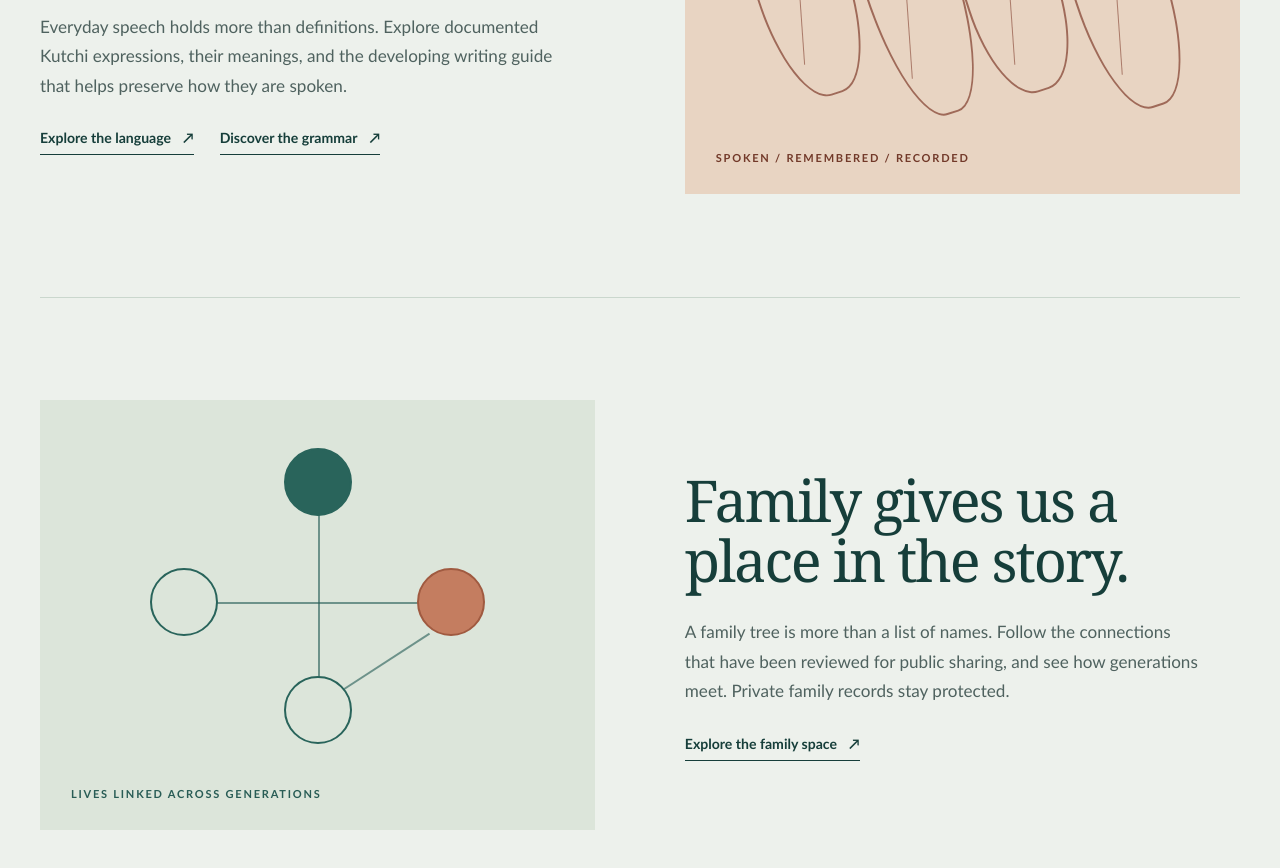
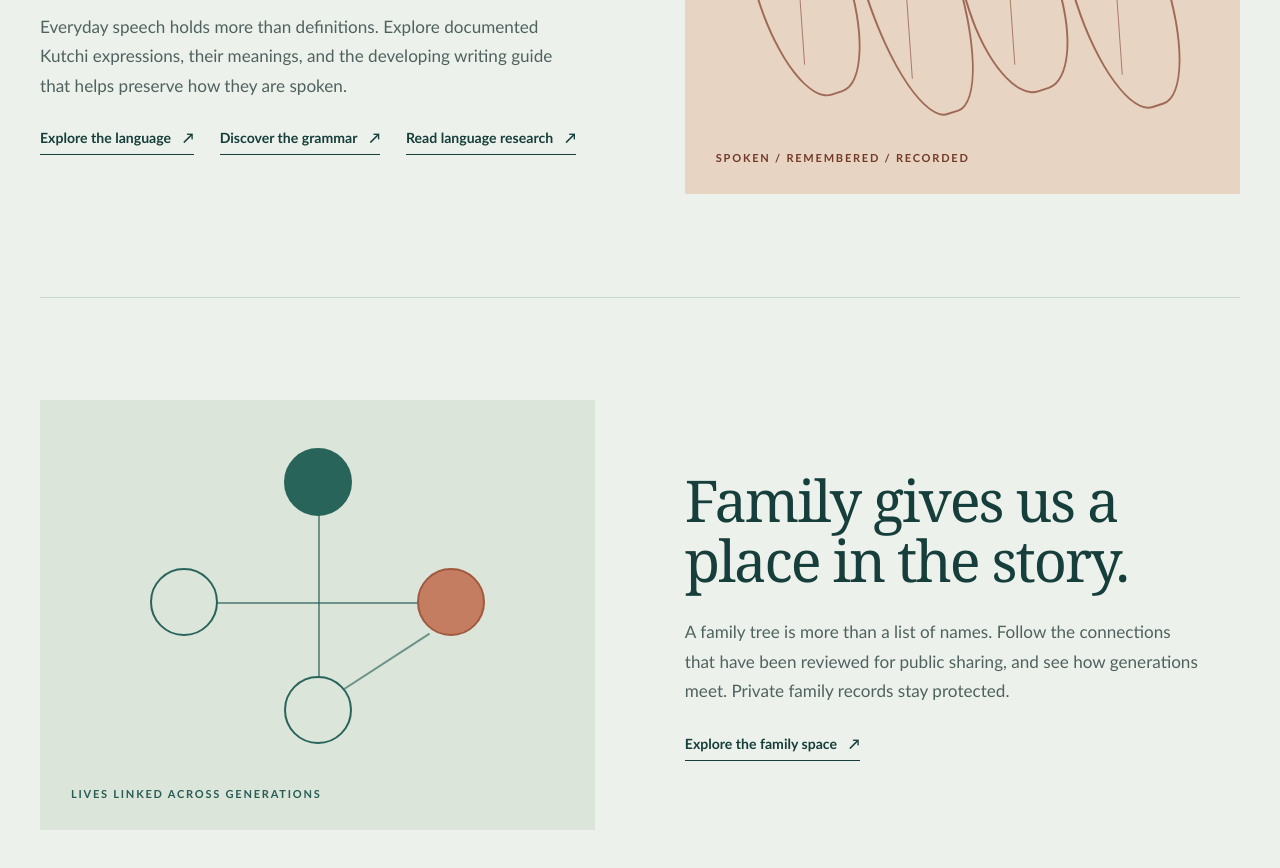
Before and after one commit to Fabdulla1/Madhaaf, a Next.js app: page / in a window 1280 px wide. Shown: the part 2260-3128 px from the top of the page. Built offline with nearby package versions, Linux system fonts and the light colour scheme; no server answers.

Commit message:
feat(language): surface illustrated research series across Madhaaf

```diff
--- a/src/app/page.tsx
+++ b/src/app/page.tsx
@@ -89,6 +89,7 @@ export default function Home() {
               <div className="home-chapter__links">
                 <Link className="text-link" href="/language">Explore the language <span aria-hidden="true">↗</span></Link>
                 <Link className="text-link" href="/language/grammar">Discover the grammar <span aria-hidden="true">↗</span></Link>
+                <Link className="text-link" href="/language/articles">Read language research <span aria-hidden="true">↗</span></Link>
               </div>
             </div>
             <div className="home-chapter__art home-chapter__art--language" aria-hidden="true">
```
